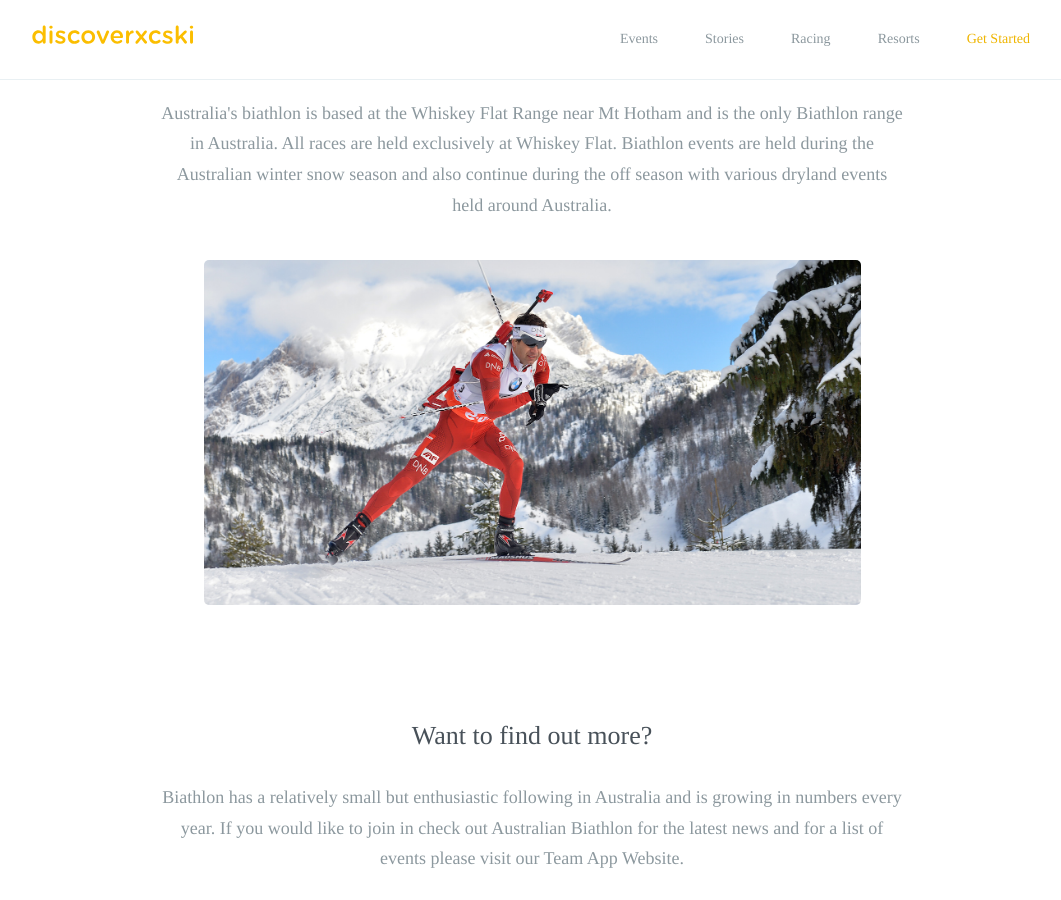
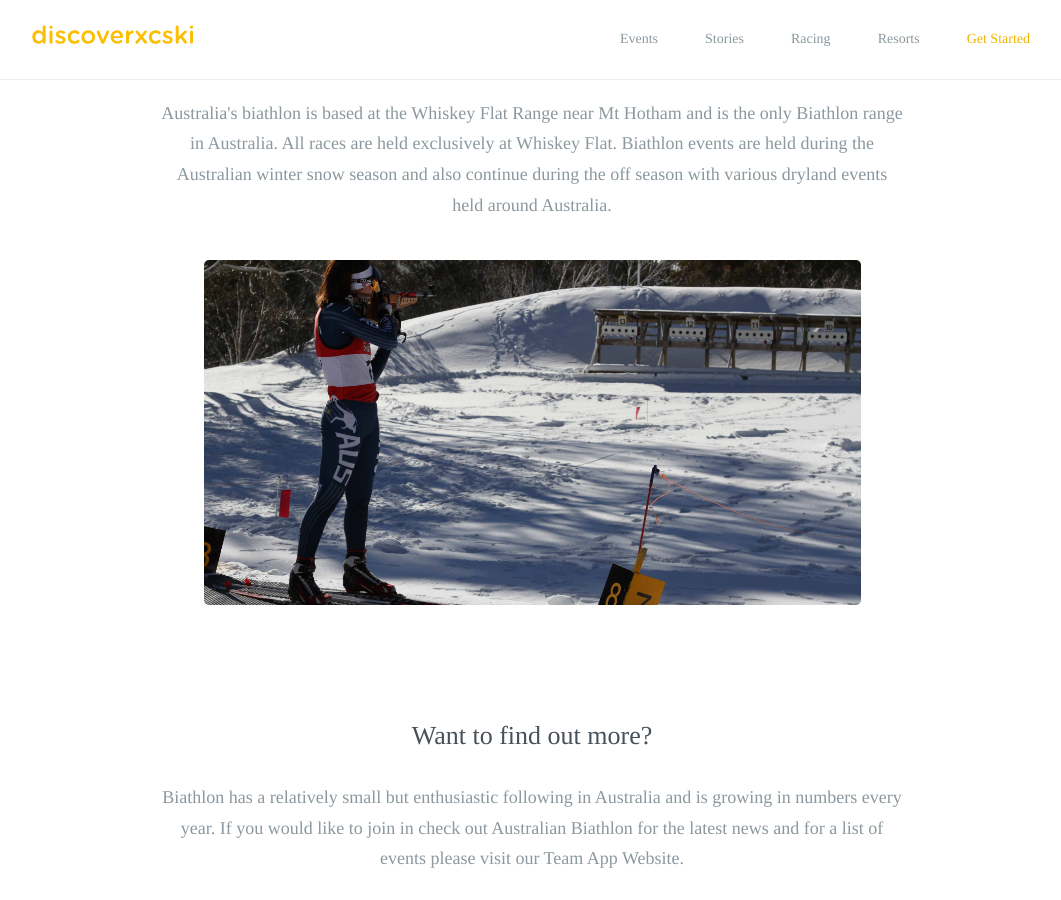
Before and after one commit to robcatto/robcatto.github.io, a Jekyll site: the page built from racing/australian-biathlon/index.html, in a window 1280 px wide and 900 px high, scrolled down 1749 px. Shown: the whole window, without its empty margins (108-1169 px from the left). Built offline with Jekyll 4.4.1, drawn with Linux system fonts in a browser that asks for light colours; some web fonts are replaced; Markdown is read by kramdown in place of the engine named in the settings.

Commit message:
Update index.html

```diff
--- a/racing/australian-biathlon/index.html
+++ b/racing/australian-biathlon/index.html
@@ -81,7 +81,7 @@ layout: default
                 </p>
                 <div class="one">
                 <div class="onelarge centered" style="
-                background-image: url(http://www.discoverxcski.com/images/tv_ratings.jpg);
+                background-image: url(http://www.discoverxcski.com/images/whiskey-flat.jpg);
                 background-size: cover;
                 "></div>
                   </section>
```
